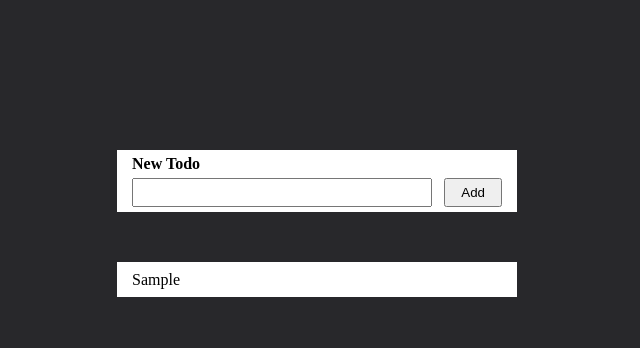
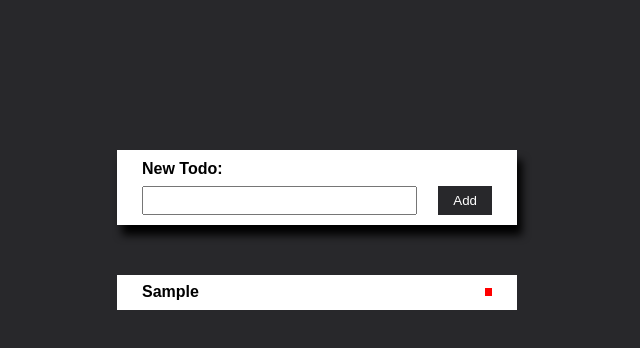
Before and after one commit to darkmodeaaron/learnings, a website built with webpack: page dist/todoList.html in a window 1280 px wide. Both pictures are taken after typing "Sample" into the empty fields and a click on the button "Add". Shown: the whole page, without its empty margins (323-963 px from the left). Built offline with Linux system fonts and the light colour scheme; files that its build step writes are made by us from their sources.

Commit message:
begging of local storage

```diff
--- a/src/newPageJS/todoList.js
+++ b/src/newPageJS/todoList.js
@@ -1,23 +1,61 @@
 const todos = document.querySelector('.todos')
+
+
 
 const addBtn = document.querySelector('.addBtn')
 const input = document.getElementById('input')
-
-
 
 function Todo(task) {
     this.task = task
     this.createTodo = function () {
         const box = document.createElement('div')
         box.classList.add('box')
-        box.innerText = this.task
         todos.appendChild(box)
+
+        const boxText = document.createElement('h4')
+        boxText.innerText = this.task
+        box.appendChild(boxText)
+
+        const delBtn = document.createElement('div')
+        delBtn.classList.add('delBtn')
+        box.appendChild(delBtn)
+
+        delBtn.addEventListener('click', () => {
+            todos.removeChild(box)
+            localStorage.removeItem(task)
+        })
+
     }
 }
 
+let change = 1
+
 addBtn.addEventListener('click', () => {
+
     const inputValue = document.getElementById('input').value
-    const newTodo = new Todo(inputValue)
+    localStorage.setItem(`${inputValue}`, inputValue)
+    const newTodo = new Todo(localStorage.getItem(`${inputValue}`))
     newTodo.createTodo()
     input.value = ''
+    change += 1
+
 })
+
+
+
+
+function getLocalStorage() {
+
+
+    for (let i = 0; i < localStorage.length; i++) {
+
+        const storageTask = new Todo(localStorage.key(i))
+        storageTask.createTodo()
+
+        console.log(localStorage.key(i))
+
+      }
+
+}
+
+getLocalStorage()
--- a/src/scss/todoList/_todoListMain.scss
+++ b/src/scss/todoList/_todoListMain.scss
@@ -1,5 +1,6 @@
 #todoListBody {
     background-color: #28282B;
+    font-family: Arial, Helvetica, sans-serif;
 }
 
 .todoListContainer {
@@ -10,12 +11,13 @@
 
 .newTodoBox {
     margin: 150px auto 50px auto;
-    padding: 5px 15px;
+    padding: 10px 25px;
     background-color: white;
+    filter: drop-shadow(5px 10px 4px black);
 }
 
-.todoListContainer h4 {
-    margin-bottom: 5px;
+.newTodoBox h4 {
+    margin-bottom: 7.5px;
 }
 
 .inputaddBox {
@@ -24,10 +26,13 @@
 }
 
 .todoListContainer input {
-    width: 300px;
+    width: 275px;
 }
 
 .todoListContainer button {
+    background-color: #28282B;
+    color: white;
+    border: 0;
     padding: 5px 15px;
 }
 
@@ -40,5 +45,16 @@
     height: 35px;
     display: flex;
     align-items: center;
-    padding-left: 15px;
+    justify-content: space-between;
+    padding: 0 25px
 }
+
+.delBtn {
+    height: 7.5px;
+    width: 7.5px;
+    background-color: red;
+}
+
+input {
+    padding: 5px;
+}
```
Also changed, not shown: dist/home.bundle.js, dist/main.css, dist/todoList.bundle.js, dist/todoList.html, 1 other file.
